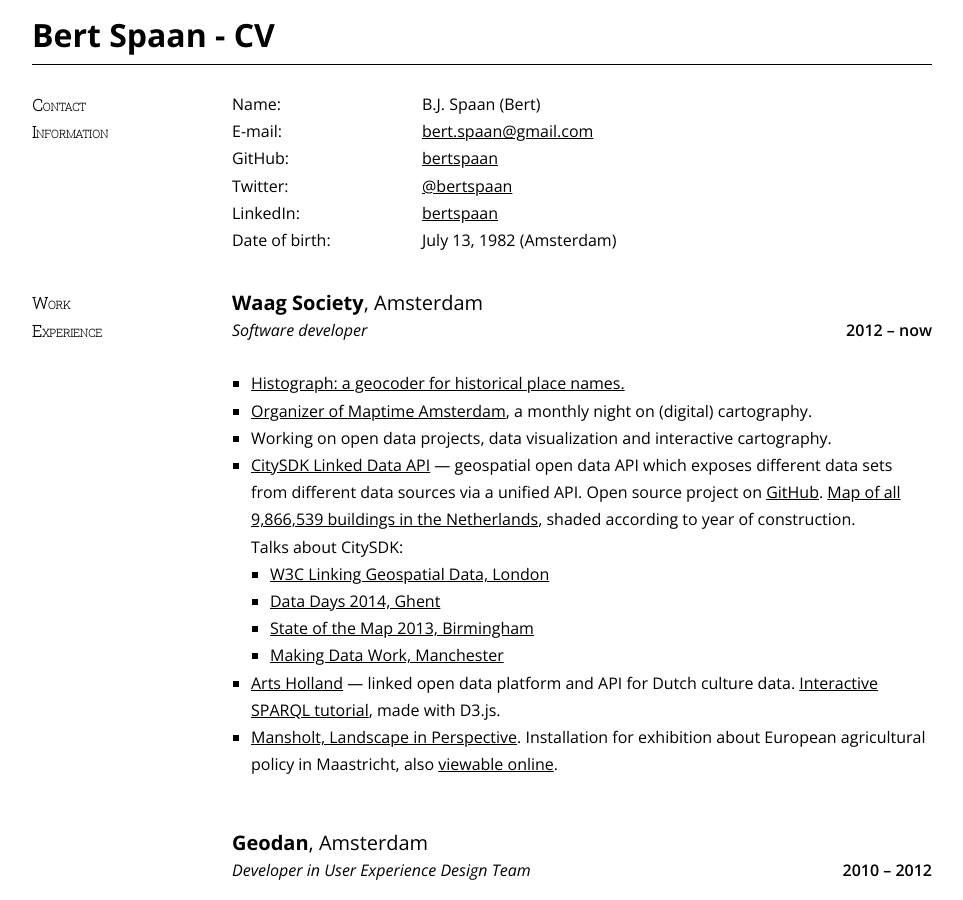
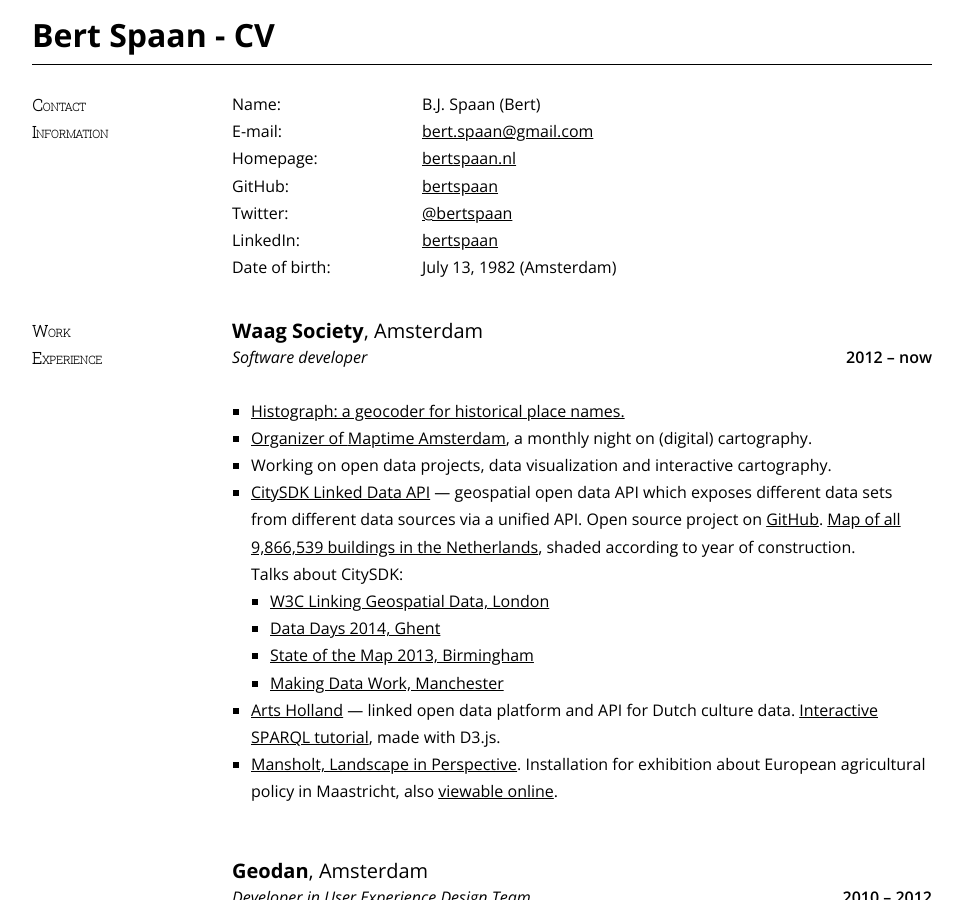
Before and after one commit to bertspaan/bertspaan.github.io, a Jekyll site: the page built from cv/index.html, in a window 1280 px wide and 900 px high. Shown: the whole window, without its empty margins (158-1121 px from the left). Built offline with Jekyll 4.4.1, drawn with Linux system fonts in a browser that asks for light colours; a file with an impossible date is left out.

Commit message:
added homepage

```diff
--- a/cv/index.html
+++ b/cv/index.html
@@ -20,6 +20,8 @@
             <dd>B.J. Spaan (Bert)</dd>
             <dt>E-mail</dt>
             <dd><a href="mailto:bert.spaan@gmail.com">bert.spaan@gmail.com</a></dd>
+            <dt>Homepage</dt>
+            <dd><a href="http://bertspaan.nl">bertspaan.nl</a></dd>
             <dt>GitHub</dt>
             <dd><a href="https://github.com/bertspaan">bertspaan</a></dd>
             <dt>Twitter</dt>
```
